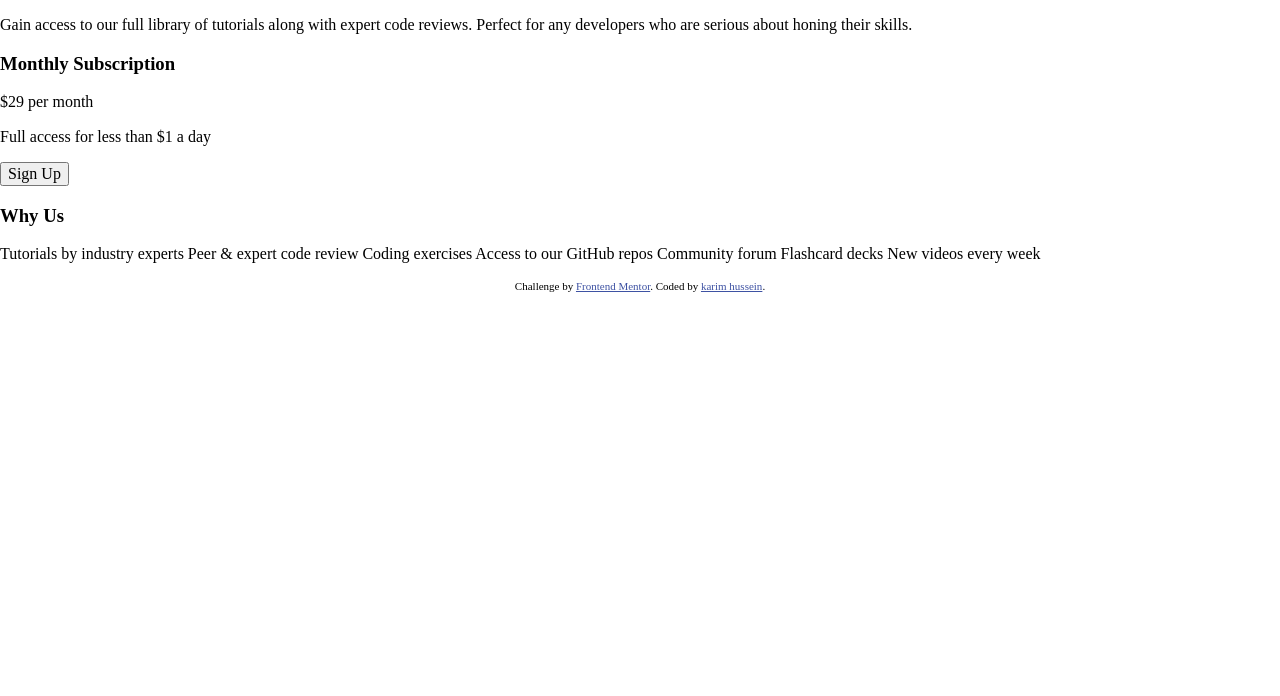
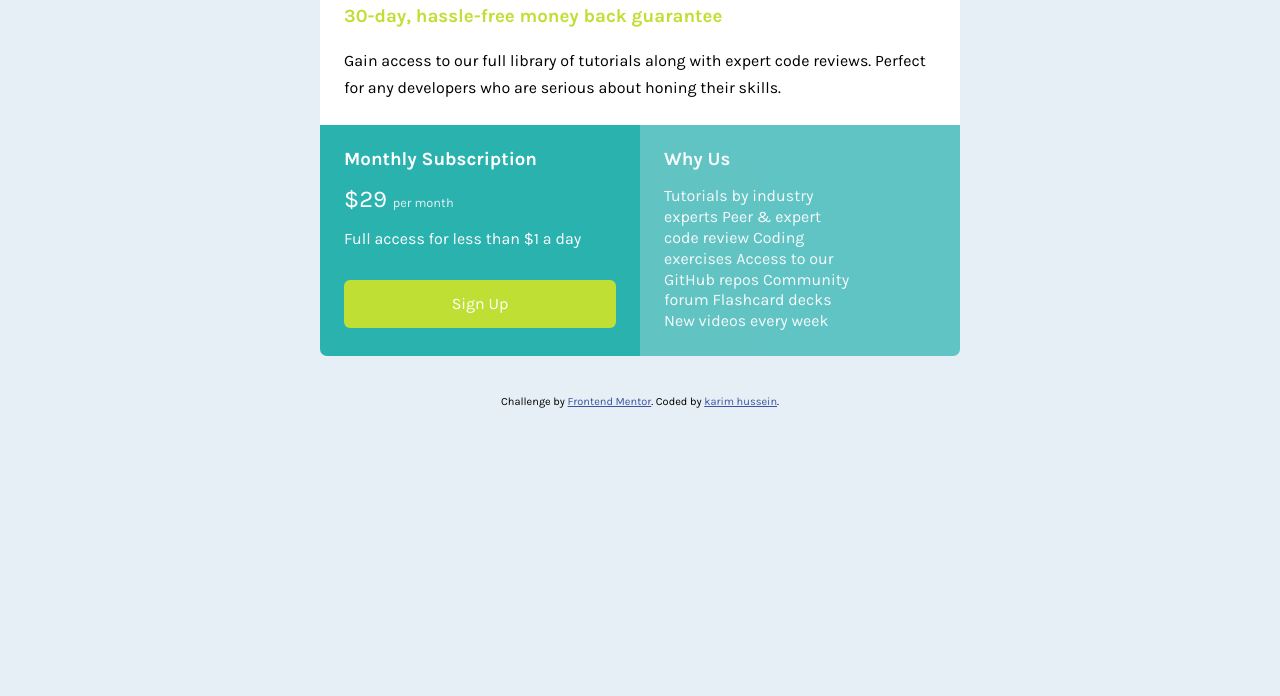
Before and after one commit to karim769/single-price-grid, a plain HTML site: page index.html in a window 1280 px wide. Shown: the part 104-800 px from the top of the page. Drawn offline with Linux system fonts and the light colour scheme.

Commit message:
the first version of final project

```diff
--- /dev/null
+++ b/index.css
@@ -0,0 +1,154 @@
+
+:root
+{
+ /* Colors */
+
+ /* Primary */
+
+--Cyan: hsl(179, 62%, 43%);
+--Bright-Yellow: hsl(71, 73%, 54%);
+
+/* Neutral */
+
+--Light-Gray: hsl(204, 43%, 93%);
+--Grayish-Blue: hsl(218, 22%, 67%);
+
+/* font family Karla  */
+
+--font-family-Karla:'Karla';
+
+}
+
+*{
+
+    margin: 0;
+}
+
+h2{
+
+    color: var(--Cyan);
+}
+
+body{
+
+    font-family: var(--font-family-Karla);
+    background-color: var(--Light-Gray);
+    display: flex;
+    flex-direction: column;
+    align-items: center;
+    justify-content: center;
+
+}
+
+
+main{
+
+    display: grid;
+    grid-template-columns: 1fr;
+    background-color: var(--Light-Gray);
+    max-width: 95%;
+    margin: 5vh auto;
+    border-radius: 7px;
+    overflow: hidden;
+
+}
+
+main >div{
+
+    padding: 1.5em;
+}
+
+main >div:nth-of-type(1){
+
+    background-color: white;
+}
+
+main >div:nth-of-type(1) h3{
+
+    color: var(--Bright-Yellow);
+    margin: 1em auto;
+}
+
+
+main >div:nth-of-type(1) p{
+
+    line-height: 170%;
+
+}
+
+main >div:nth-of-type(2){
+
+    background-color: var(--Cyan);
+    color: white;
+}
+
+
+main >div:nth-of-type(2) div {
+
+    margin: 1em auto;
+}
+
+main >div:nth-of-type(2) div :first-child{
+
+    font-size: 1.5rem;
+}
+
+main >div:nth-of-type(2) div :last-child{
+
+    font-size: 0.8rem;
+    color: var(--Light-Gray);
+}
+
+button{
+
+    border: none;
+    width: 100%;
+    height: 3em;
+    border-radius: 6px;
+    background-color: var(--Bright-Yellow);
+    color: white;
+    margin-top: 2em;
+    cursor: pointer;
+
+}
+
+main >div:nth-of-type(3){
+
+    background-color: var(--Cyan);
+    color: white;
+    opacity: 0.7;
+}
+
+main >div:nth-of-type(3) p{
+
+
+    line-height: 130%;
+    width: 70%;
+    margin-top: 1em;
+
+}
+
+@media(min-width:40em){
+
+main{
+
+        max-width: 50%;
+    grid-template-columns: repeat(2,1fr);
+    grid-template-areas: "one one" " two three";
+}
+
+main >div:nth-of-type(1){
+
+    grid-area: one;
+}
+
+main >div:nth-of-type(2){
+
+    grid-area: two;
+}
+
+main >div:nth-of-type(3){
+
+    grid-area: three;
+}
+}
--- a/index.html
+++ b/index.html
@@ -9,6 +9,8 @@
 <link rel="preconnect" href="https://fonts.gstatic.com" crossorigin>
 <link href="https://fonts.googleapis.com/css2?family=Karla:ital,wght@0,200..800;1,200..800&display=swap" rel="stylesheet">
 
+  <!-- css style file -->
+   <link rel="stylesheet" href="index.css">
 
   <!-- using normalizing css libaray -->
 
@@ -29,7 +31,7 @@
   <main>
     <div>
 
-      <h1>Join our community</h1>
+      <h2>Join our community</h2>
       <h3>30-day, hassle-free money back guarantee</h3>
       <p> Gain access to our full library of tutorials along with expert code reviews.
         Perfect for any developers who are serious about honing their skills.</p>
@@ -38,7 +40,7 @@
     <div>
 
         <h3>Monthly Subscription</h3>
-        <p><span>&dollar;29 </span>per month</p>
+        <div><span>&dollar;29 </span><span>per month</span></div>
         <p>Full access for less than &dollar;1 a day</p>
         <button>Sign Up</button>
     </div>
```
Also changed, not shown: normalize.css.
